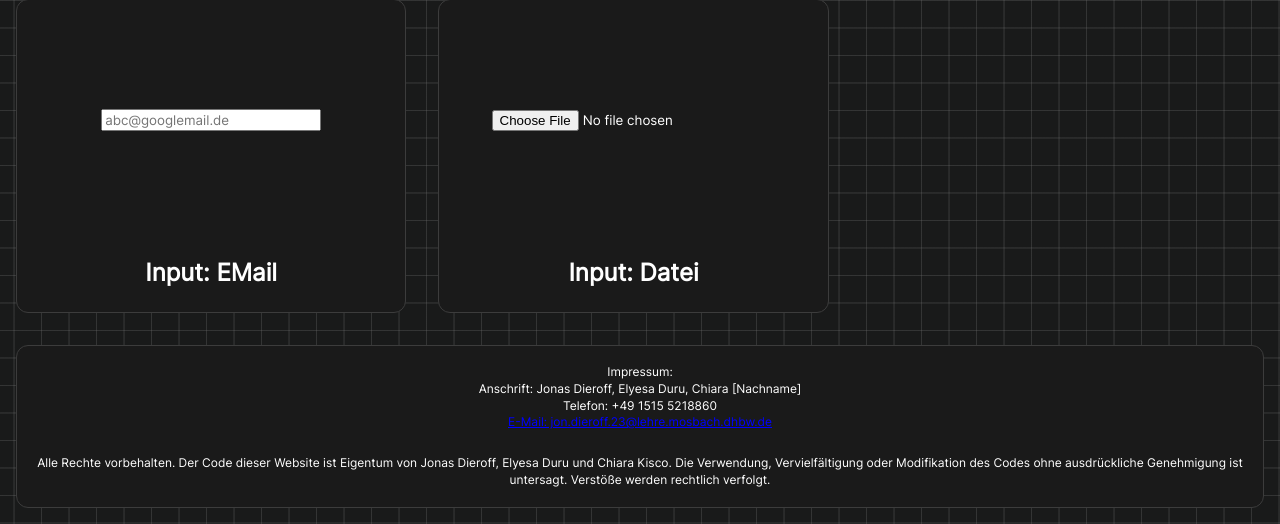
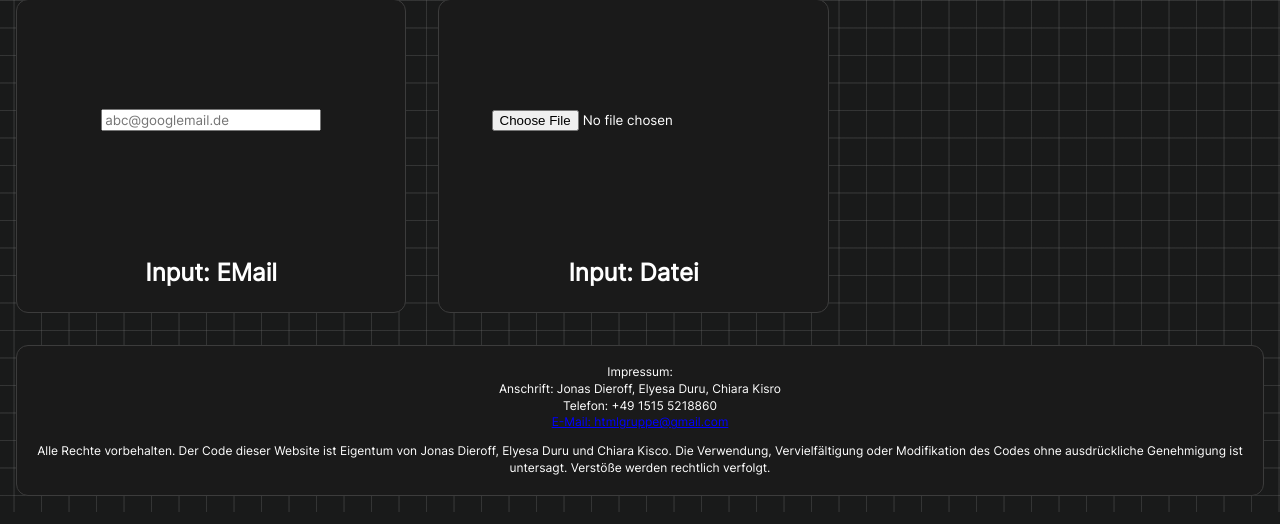
Before and after one commit to QuantumVortex1/HTML-overview, a PHP site: page / in a window 1280 px wide. Shown: the part 1168-1692 px from the top of the page. Run offline with PHP 8.4, Linux system fonts and the light colour scheme.

Commit message:
footer mit include eingebunden

```diff
--- a/index.php
+++ b/index.php
@@ -55,20 +55,13 @@
 
         <?php load_all("elements.xml"); ?>
     </main>
+
     <footer>
-        <p>
-            Impressum:
-            <br>
-            Anschrift: Jonas Dieroff, Elyesa Duru, Chiara [Nachname]
-            <br>
-            Telefon: +49 1515 5218860
-            <br>
-            <a href="#" onclick="openContactOverlay()">
-                E-Mail: jon.dieroff.23@lehre.mosbach.dhbw.de
-            </a>
-        </p>
-        <p>Alle Rechte vorbehalten. Der Code dieser Website ist Eigentum von Jonas Dieroff, Elyesa Duru und Chiara Kisco. Die Verwendung, Vervielfältigung oder Modifikation des Codes ohne ausdrückliche Genehmigung ist untersagt. Verstöße werden rechtlich verfolgt.</p>
+        <?php include 'php\templates\footer.php'; ?>
     </footer>
+
+
+
 
     <?php
     function load_all($source)
--- a/php/templates/footer.php
+++ b/php/templates/footer.php
@@ -0,0 +1,14 @@
+<div>
+   <p>
+       Impressum:
+       <br>
+       Anschrift: Jonas Dieroff, Elyesa Duru, Chiara Kisro
+       <br>
+       Telefon: +49 1515 5218860
+       <br>
+       <a href="#" onclick="openContactOverlay()">
+           E-Mail: htmlgruppe@gmail.com
+       </a>
+   </p>
+   <p>Alle Rechte vorbehalten. Der Code dieser Website ist Eigentum von Jonas Dieroff, Elyesa Duru und Chiara Kisco. Die Verwendung, Vervielfältigung oder Modifikation des Codes ohne ausdrückliche Genehmigung ist untersagt. Verstöße werden rechtlich verfolgt.</p>
+</div>
```
